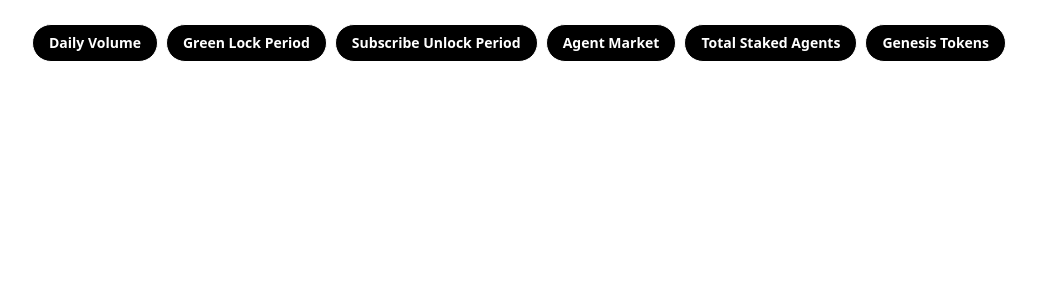
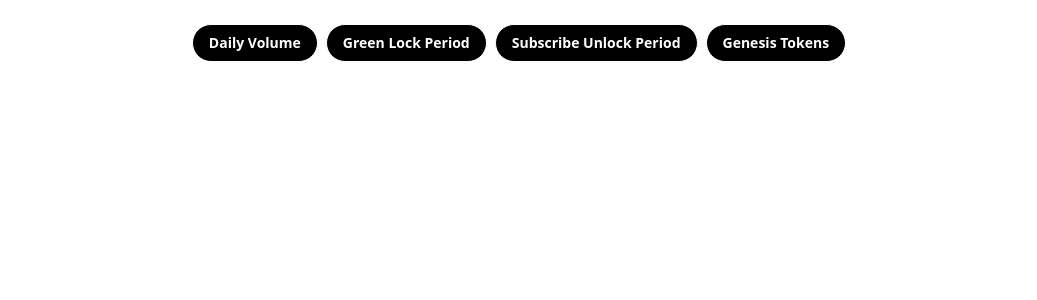
Before and after one commit to AsistAIVirtual/jarvis-dashboard-main6, a React (Create React App) app: page / in a window 1280 px wide. Shown: the top 300 px of the page, without its empty margins (121-1158 px from the left). Built offline with nearby package versions, Linux system fonts and the light colour scheme; the HTML template or start-up script is replaced by a standard one.

Commit message:
Update Dashboard.jsx

```diff
--- a/src/Dashboard.jsx
+++ b/src/Dashboard.jsx
@@ -2,16 +2,12 @@ import React, { useState } from 'react';
 import DailyVolume from './components/DailyVolume';
 import GreenLockPeriod from './components/GreenLockPeriod';
 import ReminderForm from './components/ReminderForm';
-import AgentMarket from './components/AgentMarket';
-import TotalStakedAgents from './components/TotalStakedAgents';
 import GenesisTokens from './components/GenesisTokens';
 
 const tabs = [
   { name: 'Daily Volume', component: <DailyVolume /> },
   { name: 'Green Lock Period', component: <GreenLockPeriod /> },
   { name: 'Subscribe Unlock Period', component: <ReminderForm /> },
-  { name: 'Agent Market', component: <AgentMarket /> },
-  { name: 'Total Staked Agents', component: <TotalStakedAgents /> },
   { name: 'Genesis Tokens', component: <GenesisTokens /> },
 ];
 
```
